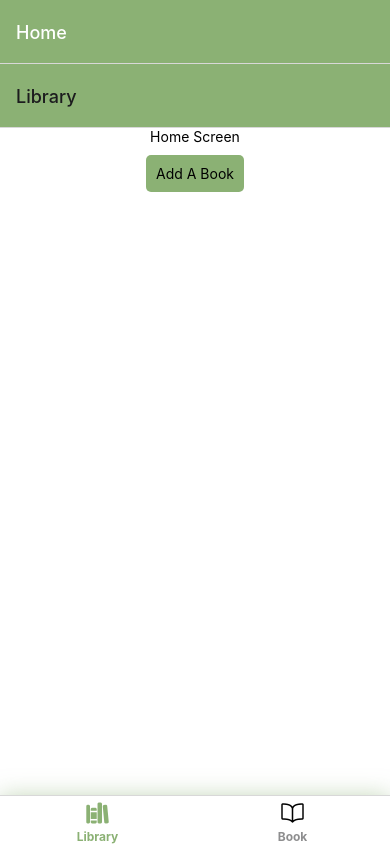
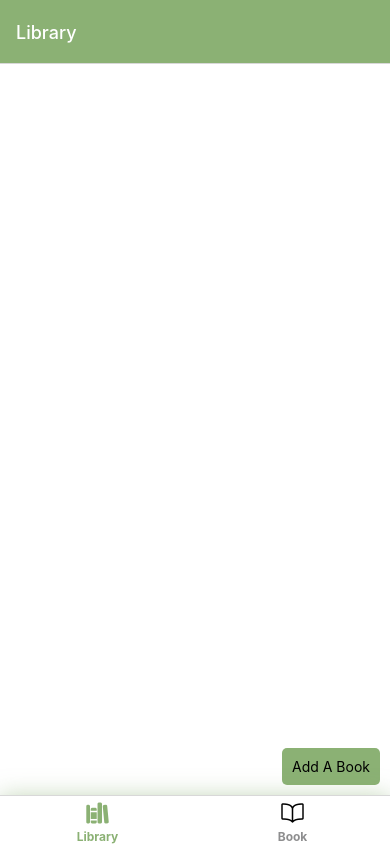
Before and after one commit to Geneonosis/BookClubProject, a React Native app: screen /Library in a window 390 px wide. Built offline with nearby package versions, Linux system fonts and the light colour scheme.

Commit message:
added a safeguard for a book if that book gets removed and its the focused book

```diff
--- a/App.tsx
+++ b/App.tsx
@@ -89,7 +89,7 @@ const App = () => {
     <LibraryContext.Provider value={{library, setLibrary}}>
       <NavigationContainer>
         <Stack.Navigator screenOptions={stackNavigatorOptions}>
-          <Stack.Screen name="Home">
+          <Stack.Screen name="Home" options={{headerShown: false}}>
             {() => (
               <Tab.Navigator
                 screenOptions={({route}) => ({
@@ -107,8 +107,16 @@ const App = () => {
                   },
                   ...tabNavigatorOptions,
                 })}>
-                <Tab.Screen name="Library" component={LibraryScreen} />
-                <Tab.Screen name="Book" component={BookScreen} />
+                <Tab.Screen
+                  name="Library"
+                  component={LibraryScreen}
+                  options={{headerTitleStyle: {color: 'white'}}}
+                />
+                <Tab.Screen
+                  name="Book"
+                  component={BookScreen}
+                  options={{headerTitleStyle: {color: 'white'}}}
+                />
               </Tab.Navigator>
             )}
           </Stack.Screen>
--- a/src/components/screens/BookScreen.tsx
+++ b/src/components/screens/BookScreen.tsx
@@ -11,9 +11,22 @@ const BookScreen = ({navigation}: any) => {
     throw new Error('useLibrary must be used within a LibraryProvider');
   }
   const {library, setLibrary} = context;
+  console.log(library.length);
 
   //get the focused book from the library
   const focusedBook = library.filter(book => book.focused === true)[0];
+
+  //if there is no focused book in the library tell the user to select a book
+  if (
+    (focusedBook === undefined || focusedBook === null) &&
+    library.length > 0
+  ) {
+    return (
+      <SafeAreaView style={globalStyles.safeArea}>
+        <Text>No book selected to focus on</Text>
+      </SafeAreaView>
+    );
+  }
 
   const handleNoBooksInLibrary = () => {
     return (
--- a/src/components/screens/LibraryScreen.tsx
+++ b/src/components/screens/LibraryScreen.tsx
@@ -6,6 +6,7 @@ import {
   Pressable,
   FlatList,
   StyleSheet,
+  View,
 } from 'react-native';
 import {globalStyles} from '../../../AppStyles';
 import BookListItem from '../../listItems/BookListItem/BookListItem';
@@ -19,7 +20,7 @@ const LibraryScreen = ({navigation}: any) => {
 
   return (
     <SafeAreaView style={globalStyles.safeArea}>
-      <Text>Home Screen</Text>
+      <View style={styles.newBookButtonContainer}>
         <Pressable
           style={globalStyles.customButton}
           onPress={() => {
@@ -27,6 +28,7 @@ const LibraryScreen = ({navigation}: any) => {
           }}>
           <Text>Add A Book</Text>
         </Pressable>
+      </View>
       <FlatList
         style={styles.flastListContainer}
         data={library}
@@ -45,4 +47,10 @@ const styles = StyleSheet.create({
   flastListContainer: {
     width: '100%',
   },
+  newBookButtonContainer: {
+    position: 'absolute',
+    right: 0,
+    bottom: 0,
+    zIndex: 1000,
+  },
 });
--- a/src/listItems/BookListItem/BookListItem.tsx
+++ b/src/listItems/BookListItem/BookListItem.tsx
@@ -25,6 +25,9 @@ const BookListItem = ({bookItem, navigation}: BookListItemProps) => {
     //remove the book from the library using a filter and store the newLibrary state
     const newLibrary = library.filter(book => book.title !== bookItem.title);
     //create an alert to confirm the removal, before updating the library
+
+    bookItem.focused = false;
+
     Alert.alert(
       'Remove Book',
       'Are you sure you want to remove this book from your library?',
```
Lines whose indentation alone changed are shown as unchanged.
